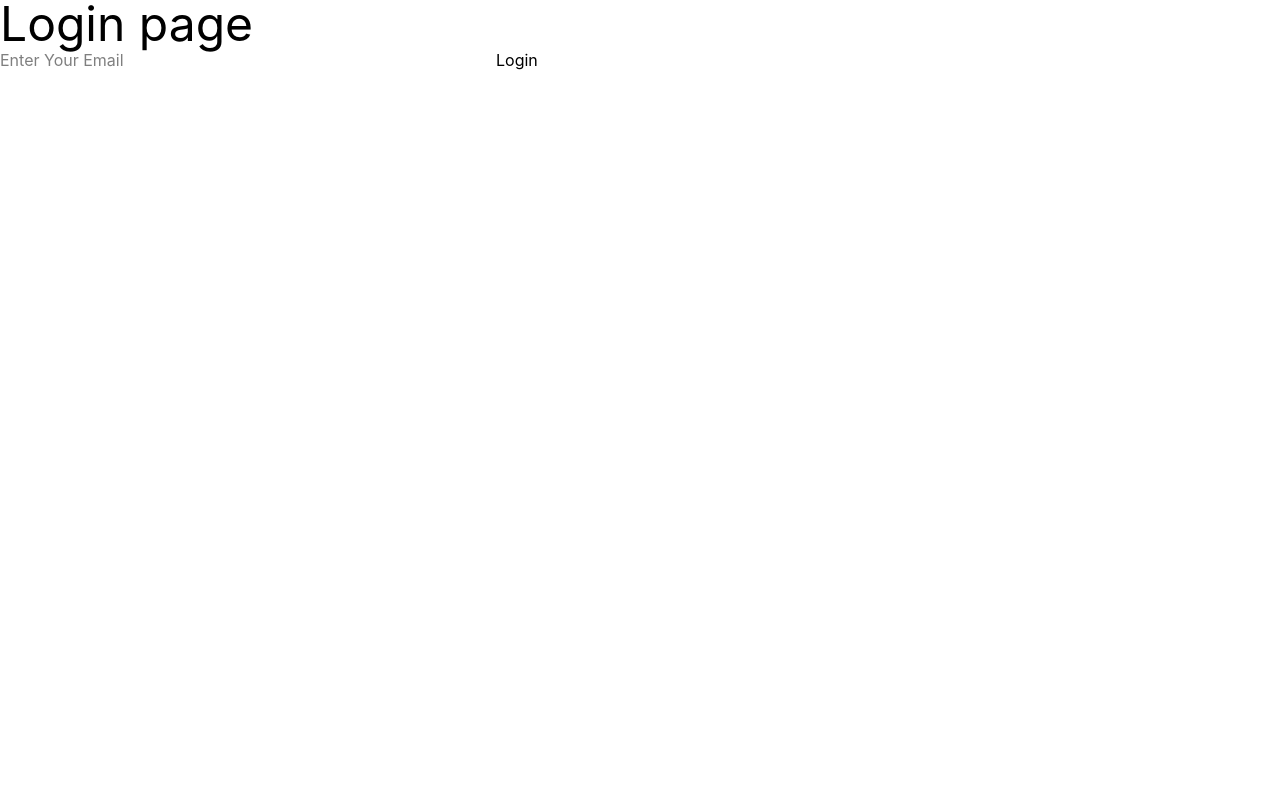
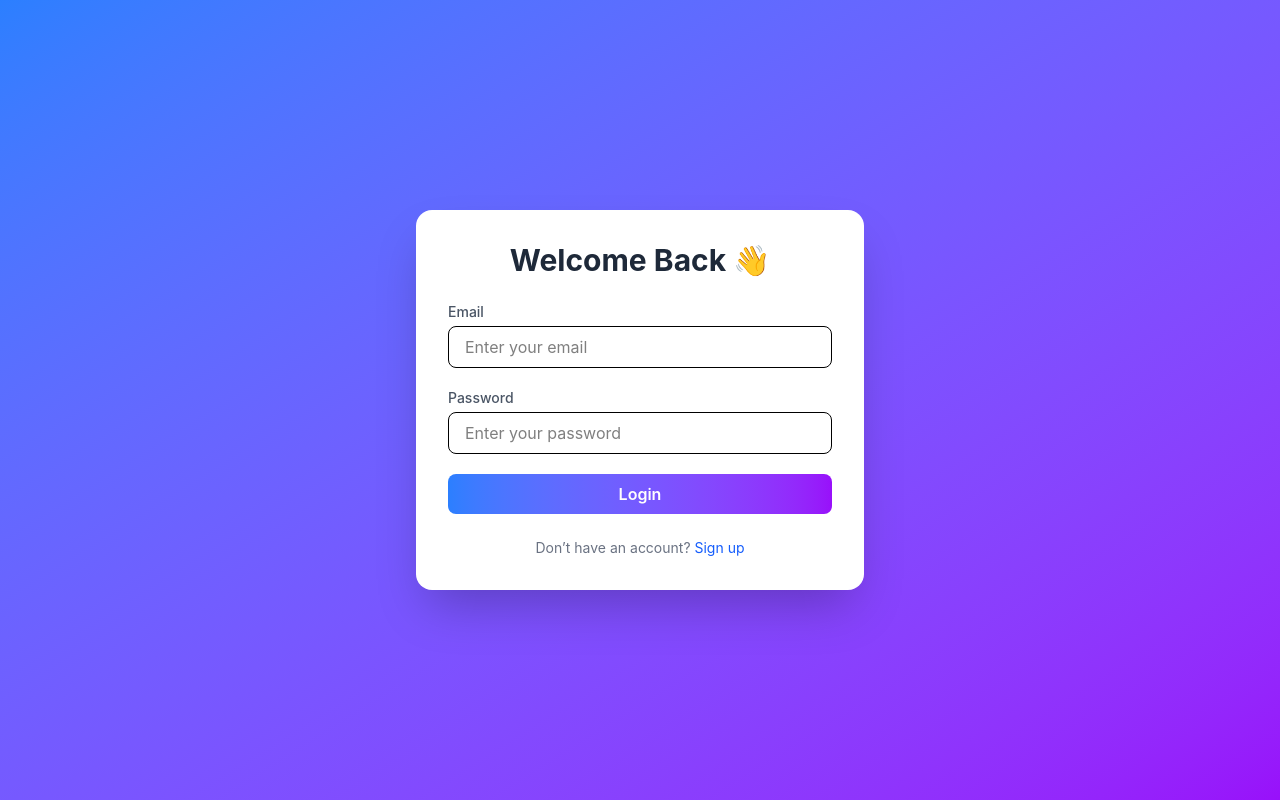
Before and after one commit to aditya02x/Doctor_Frontens, a React app: page /login in a window 1280 px wide. Built offline with nearby package versions, Linux system fonts and the light colour scheme; the HTML template or start-up script is replaced by a standard one.

Commit message:
done with the commit

```diff
--- a/src/App.jsx
+++ b/src/App.jsx
@@ -20,7 +20,7 @@ const App = () => {
         <Route path='/login' element={<Login />} />
         <Route path='/register' element={<Signup />} />
         <Route path='/patient/dashboard' element={<PatientDashboard />} />
-        <Route path='/bookappointment' element={<BookAppointment/>} />
+        <Route path='/patient/book/:doctorId'  element={<BookAppointment/>} />
         <Route path='/doctor/dashboard' element={<DoctorDashboard />} />
         <Route path='/admin/dashboard' element={<AdminDashboard />} />
 
--- a/src/pages/auth/Login.jsx
+++ b/src/pages/auth/Login.jsx
@@ -4,40 +4,80 @@ import { useNavigate } from 'react-router-dom'
 import axios from '../../utils/axios.js'
 import { toast } from 'react-toastify'
 
-
 const Login = () => {
-  const [email , setEmail] =useState("")
-  const [password,setPassword] =useState("")
-  const {login} =useAuth()
+  const [email, setEmail] = useState("")
+  const [password, setPassword] = useState("")
+  const { login } = useAuth()
   const navigate = useNavigate()
 
-  const handeSubmit = async (e)=>{
+  const handleSubmit = async (e) => {
     e.preventDefault()
     try {
-      const res = await axios.post('/auth/login',{email,password})
-      login(res.data.user , res.data.token)
+      const res = await axios.post('/auth/login', { email, password })
+      login(res.data.user, res.data.token)
       toast.success('Login successful')
-      if(res.data.user.role === 'patient') navigate('/patient/dashboard')
-else if(res.data.user.role === 'doctor') navigate('/doctor/dashboard')
-else if(res.data.user.role === 'admin') navigate('/admin/dashboard')
 
+      if (res.data.user.role === 'patient') navigate('/patient/dashboard')
+      else if (res.data.user.role === 'doctor') navigate('/doctor/dashboard')
+      else if (res.data.user.role === 'admin') navigate('/admin/dashboard')
     } catch (error) {
-       toast.error(error.response.data.message)
+      toast.error(error.response?.data?.message || 'Login failed')
     }
   }
 
   return (
-    <section className='h-screen w-full'>
-      <h1 className='text-5xl justify-center items-center'>Login page</h1>
-      <form action="" onSubmit={handeSubmit}>
-        <input type="email " value={email} onChange={(e)=>setEmail(e.target.value)} placeholder='Enter Your Email'/>
-        <input type="password" value={password} onChange={(e)=> setPassword(e.target.value)} />
+    <div className="min-h-screen flex items-center justify-center bg-gradient-to-br from-blue-500 to-purple-600 px-4">
+      <div className="bg-white w-full max-w-md p-8 rounded-2xl shadow-2xl">
 
-        <button type='submit' >Login</button>
+        {/* Title */}
+        <h1 className="text-3xl font-bold text-center text-gray-800 mb-6">
+          Welcome Back 👋
+        </h1>
 
+        {/* Form */}
+        <form onSubmit={handleSubmit} className="space-y-5">
 
-      </form>
-    </section>
+          {/* Email */}
+          <div>
+            <label className="block text-sm font-medium text-gray-600 mb-1">Email</label>
+            <input
+              type="email"
+              value={email}
+              onChange={(e) => setEmail(e.target.value)}
+              placeholder="Enter your email"
+              className="w-full px-4 py-2 border rounded-lg focus:ring-2 focus:ring-blue-500 outline-none transition"
+              required
+            />
+          </div>
+
+          {/* Password */}
+          <div>
+            <label className="block text-sm font-medium text-gray-600 mb-1">Password</label>
+            <input
+              type="password"
+              value={password}
+              onChange={(e) => setPassword(e.target.value)}
+              placeholder="Enter your password"
+              className="w-full px-4 py-2 border rounded-lg focus:ring-2 focus:ring-purple-500 outline-none transition"
+              required
+            />
+          </div>
+
+          {/* Button */}
+          <button
+            type="submit"
+            className="w-full bg-gradient-to-r from-blue-500 to-purple-600 text-white py-2 rounded-lg font-semibold hover:opacity-90 transition"
+          >
+            Login
+          </button>
+        </form>
+
+        {/* Footer */}
+        <p className="text-center text-sm text-gray-500 mt-6">
+          Don’t have an account? <span className="text-blue-600 cursor-pointer">Sign up</span>
+        </p>
+      </div>
+    </div>
   )
 }
 
--- a/src/pages/patitient/BookAppointment.jsx
+++ b/src/pages/patitient/BookAppointment.jsx
@@ -1,13 +1,50 @@
-import React from 'react'
-import {useParams} from "react-router-dom";
-
+import { useEffect, useState } from 'react'
+import { useParams } from 'react-router-dom'
+import axios from 'axios'
 
 const BookAppointment = () => {
-    const {doctorId} = useParams()
+  const { doctorId } = useParams()
+
+  const [slots, setSlots] = useState([])
+  const [loading, setLoading] = useState(true)
+  const [error, setError] = useState(null)
+
+  useEffect(() => {
+    const fetchSlots = async () => {
+      try {
+        setLoading(true)
+        const res = await axios.get(`/slots/${doctorId}`)
+
+        console.log('API Response:', res.data)
+
+        // ✅ Safe fallbac
+        setSlots(res.data?.slots || [])
+      } catch (err) {
+        console.error(err)
+        setError("Failed to load slots")
+      } finally {
+        setLoading(false)
+      }
+    }
+
+    if (doctorId) fetchSlots()
+  }, [doctorId])
+
+  // ✅ UI States
+  if (loading) return <p>Loading slots...</p>
+  if (error) return <p>{error}</p>
+  if (!slots || slots.length === 0) return <p>No slots available</p>
+
   return (
-
     <div>
-      <p>Doctor Id : {doctorId} </p>
+      {slots.map((slot) => (
+        <div key={slot._id}>
+          <p>
+            {slot.date} — {slot.startTime} to {slot.endTime}
+          </p>
+          <button>Book Now</button>
+        </div>
+      ))}
     </div>
   )
 }
```
